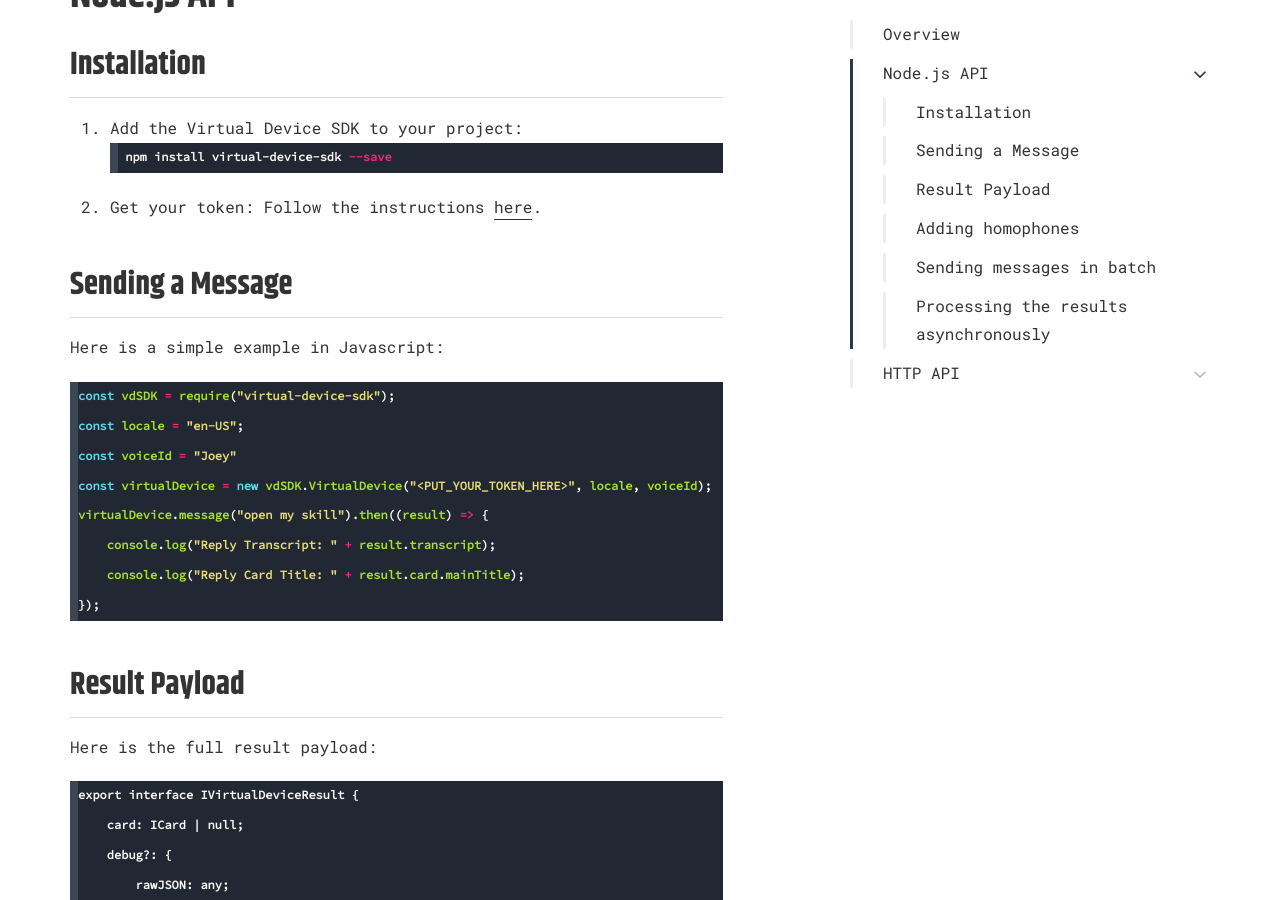
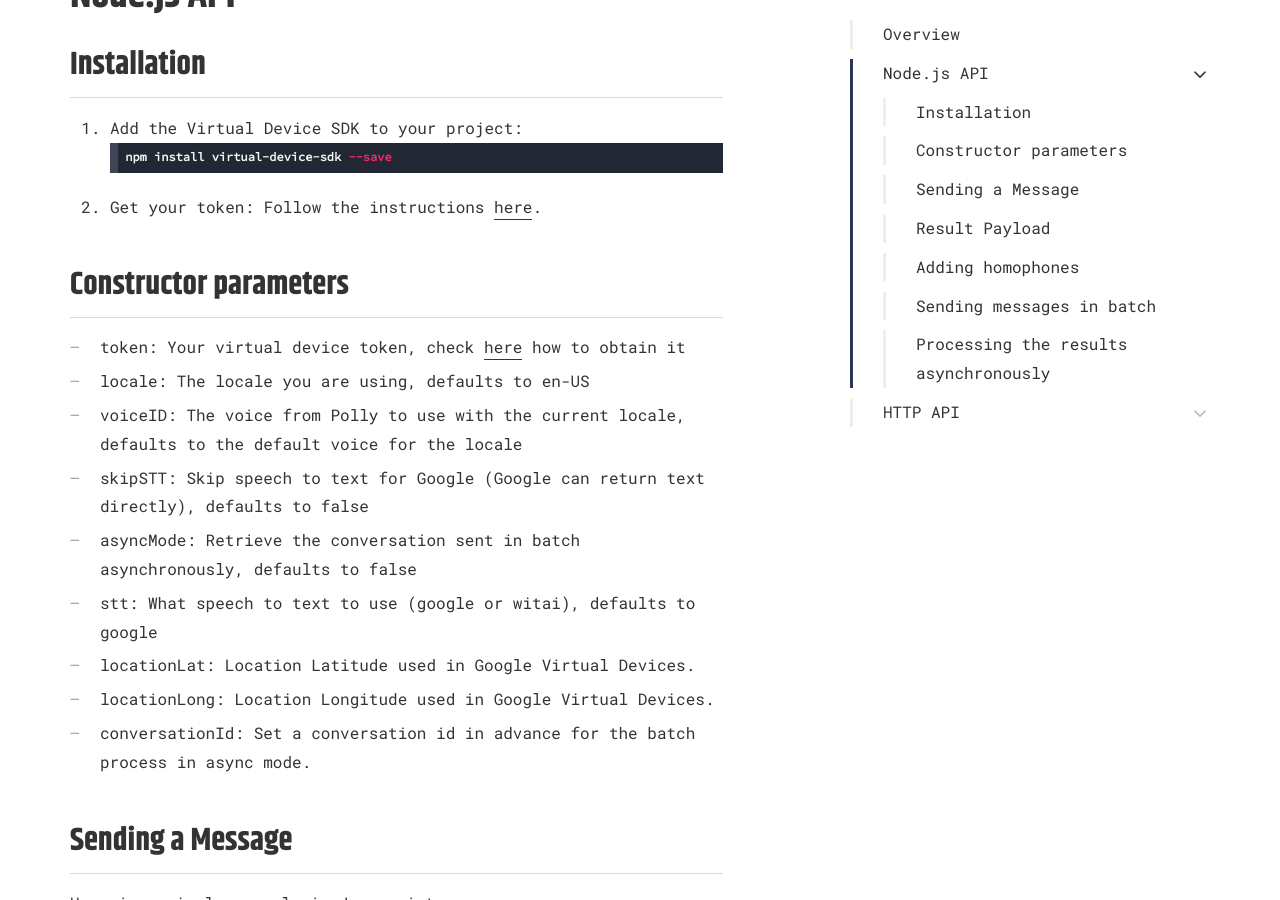
Before and after one commit to bespoken/bespoken-docs, a Jekyll site: the page built from end-to-end/api.md, in a window 1280 px wide and 900 px high, scrolled down 703 px. Built offline with Jekyll 4.4.1, drawn with Linux system fonts in a browser that asks for light colours; nearby versions of some CDN libraries; some web fonts are replaced; comment, search, counter and statistics services are not loaded; some of the changed text lies outside the part shown.

Commit message:
Add constructor parameters, improve example for async mode

````diff
--- a/end-to-end/api.md
+++ b/end-to-end/api.md
@@ -30,6 +30,17 @@ It is as easy as that! For more information on how our end-to-end testing work,
     npm install virtual-device-sdk --save
     ```
 2. Get your token: Follow the instructions [here](../setup).
+
+## Constructor parameters
+ - token: Your virtual device token, check [here](../setup) how to obtain it
+ - locale: The locale you are using, defaults to en-US
+ - voiceID: The voice from Polly to use with the current locale, defaults to the default voice for the locale
+ - skipSTT: Skip speech to text for Google (Google can return text directly), defaults to false
+ - asyncMode: Retrieve the conversation sent in batch asynchronously, defaults to false
+ - stt: What speech to text to use (google or witai), defaults to google
+ - locationLat: Location Latitude used in Google Virtual Devices.
+ - locationLong: Location Longitude used in Google Virtual Devices.
+ - conversationId: Set a conversation id in advance for the batch process in async mode.
 
 ## Sending a Message
 Here is a simple example in Javascript:
@@ -108,7 +119,12 @@ in the constructor of the SDK instance you can change that behavior so that it r
 the results progressively.
 
 ```javascript
-const virtualDevice = new vdSDK.VirtualDevice("<PUT_YOUR_TOKEN_HERE>", locale, voiceId, undefined, true);
+const locale = "en-US";
+const voiceId = "Joey";
+const skipSTT = false;
+const asyncMode = true;
+
+const virtualDevice = new vdSDK.VirtualDevice("<PUT_YOUR_TOKEN_HERE>", locale, voiceId, skipSTT, asyncMode);
 
 sdk.batchMessage(
     [{text: "what is the weather"}, {text:  "what time is it"}, {text: "tell test player to play"}],
````
Also changed, not shown: faq.md (+1 -1 lines).
